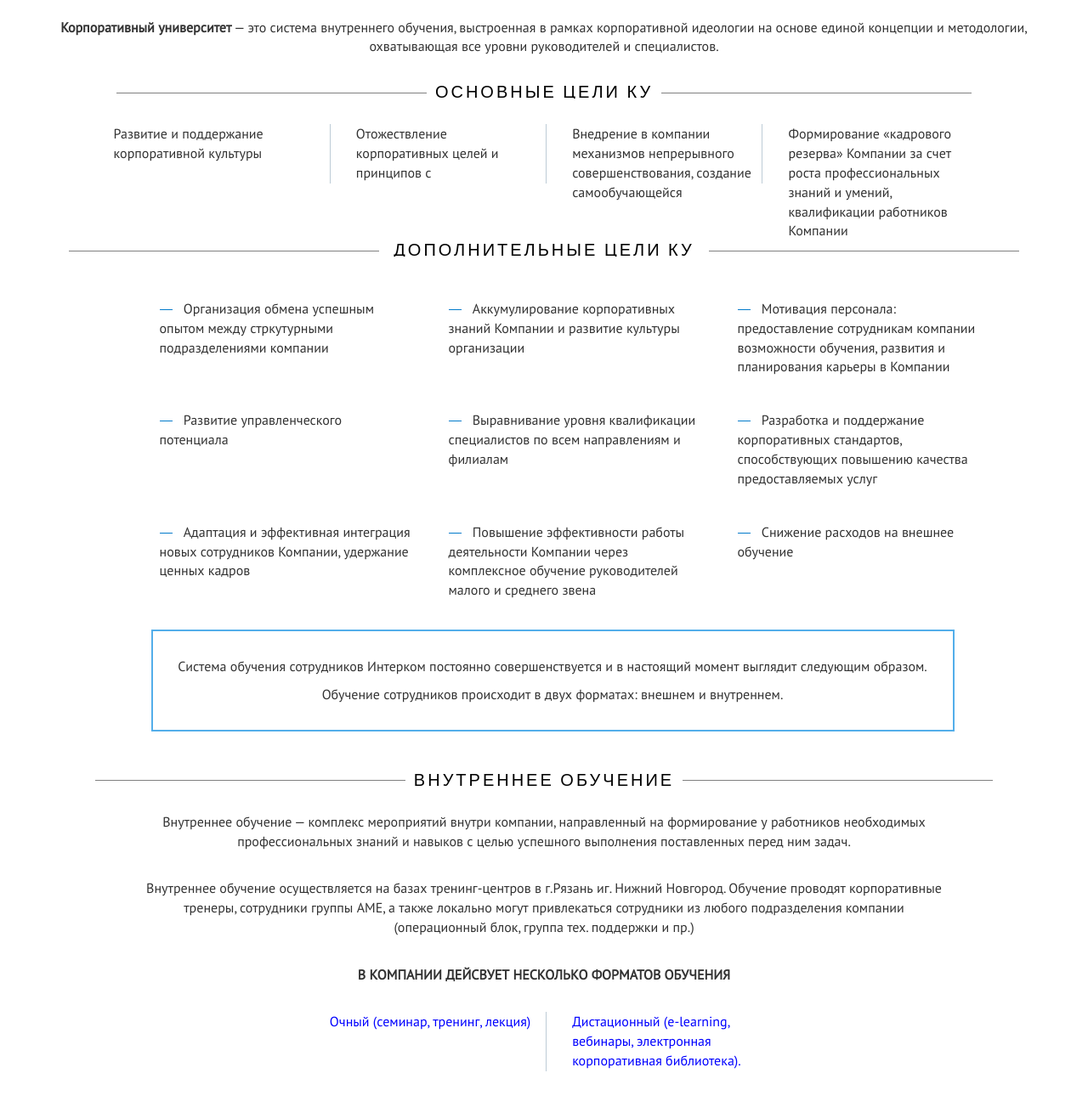
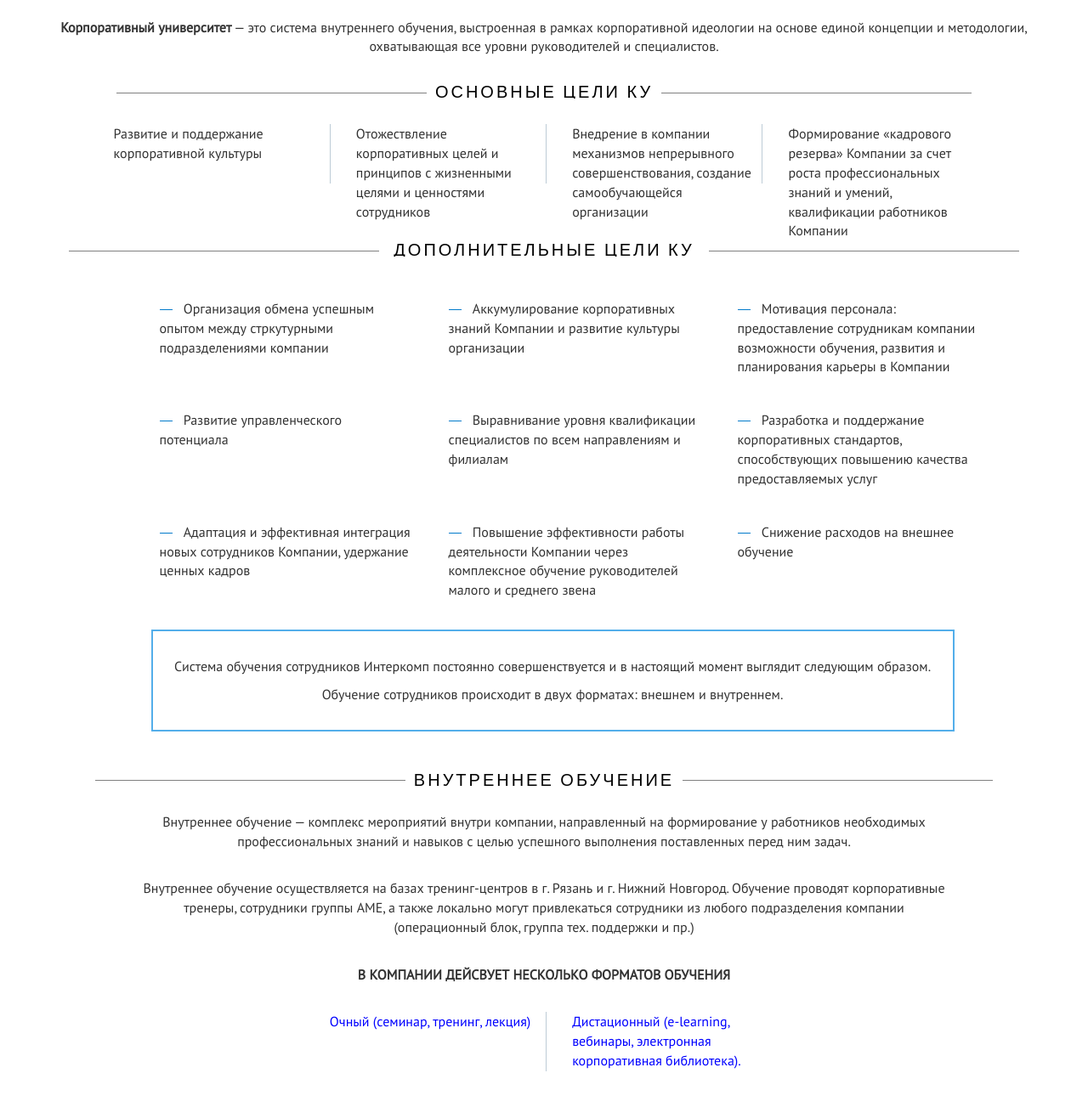
Before and after one commit to maksym-bielyshev/landingintercomp, a plain HTML site: page index.html in a window 1280 px wide. Shown: the part 3144-4447 px from the top of the page at 85% size. Drawn offline with nearby package versions, Linux system fonts and the light colour scheme.

Commit message:
Update index.html

```diff
--- a/index.html
+++ b/index.html
@@ -285,10 +285,10 @@
             Развитие и поддержание корпоративной культуры
           </div>
           <div class="training" id="borderleft">
-            Отожествление корпоративных целей и принципов с
+            Отожествление корпоративных целей и принципов с жизненными целями и ценностями сотрудников
           </div>
           <div class="training" id="borderleft">
-            Внедрение в компании механизмов непрерывного совершенствования, создание самообучающейся
+            Внедрение в компании механизмов непрерывного совершенствования, создание самообучающейся организации
           </div>
           <div class="training" id="borderleft">
             Формирование «кадрового резерва» Компании за счет роста профессиональных знаний и умений, квалификации работников Компании
@@ -363,7 +363,7 @@
     <div class="col-lg-10">
             <div class="bluebordersmall">
         <p>
-          Система обучения сотрудников Интерком постоянно совершенствуется и в настоящий момент выглядит следующим образом.
+          Система обучения сотрудников Интеркомп постоянно совершенствуется и в настоящий момент выглядит следующим образом.
         </p>
         <p>
           Обучение сотрудников происходит в двух форматах: внешнем и внутреннем.
@@ -385,7 +385,7 @@
           Внутреннее обучение — комплекс мероприятий внутри компании, направленный на формирование у работников необходимых профессиональных знаний и навыков с целью успешного выполнения поставленных перед ним задач.
         </p>
         <p><br>
-          Внутреннее обучение осуществляется на базах тренинг-центров в г.Рязань иг. Нижний Новгород. Обучение проводят корпоративные тренеры, сотрудники группы АМЕ, а также локально могут привлекаться сотрудники из любого подразделения компании (операционный блок, группа тех. поддержки и пр.)
+          Внутреннее обучение осуществляется на базах тренинг-центров в г. Рязань и г. Нижний Новгород. Обучение проводят корпоративные тренеры, сотрудники группы АМЕ, а также локально могут привлекаться сотрудники из любого подразделения компании (операционный блок, группа тех. поддержки и пр.)
         </p>
         <p>
           <b><br>
```
